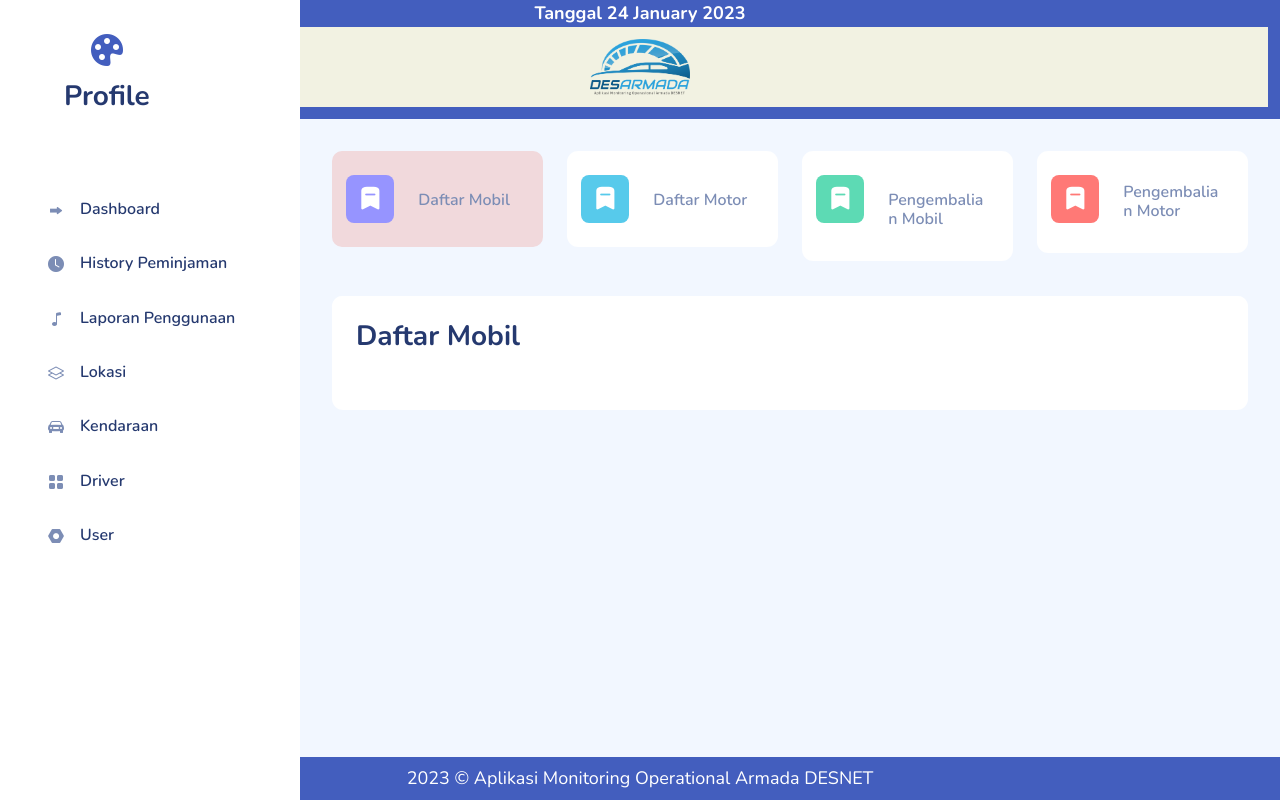
After one commit to AgungRamadhani26/DESARMADA_WEB, a CodeIgniter 4 app: template app/Views/dashboard_user/mobil.php in a window 1280 px wide. The commit adds this page. Run offline with PHP 8.4 and a stand-in for CodeIgniter, Linux system fonts and the light colour scheme; the template is opened without the code that fills it, so the values that code supplies are empty; some libraries are stand-ins or nearby versions; some web fonts are replaced.

Commit message:
Pemisahan User dan admin dan kerangka login

```diff
--- a/app/Config/Routes.php
+++ b/app/Config/Routes.php
@@ -32,12 +32,16 @@ $routes->set404Override();
 
 //Root
 $routes->get('/', 'Login::index');
+$routes->post('/login', 'Login::login');
 
 //Routes dashboard admin
 $routes->get('/dashboard_admin/mobil', 'Dashboard::daftar_mobil'); //menampilkan dashboard dan daftar mobil
 $routes->get('/dashboard_admin/motor', 'Dashboard::daftar_motor');
 $routes->get('/dashboard_admin/mobil_keluar', 'Dashboard::mobil_keluar');
 $routes->get('/dashboard_admin/motor_keluar', 'Dashboard::motor_keluar');
+
+//Routes dashboard user
+$routes->get('/dashboard_user/mobil', 'Dashboard::daftar_mobil_u');
 
 //Peminjaman
 $routes->get('/peminjaman/history_peminjaman', 'Peminjaman::history_peminjaman');
--- /dev/null
+++ b/app/Views/dashboard_user/mobil.php
@@ -0,0 +1,125 @@
+<?= $this->extend('layout/templete'); ?>
+
+<?= $this->section('content'); ?>
+
+<div class="page-content">
+    <section class="row">
+        <div class="col-12 col-lg-12">
+            <div class="row">
+
+                <div class="col-6 col-lg-3">
+                    <div class="card aktif">
+                        <div class="card-body">
+                            <div class="row">
+                                <div class="col-md-4">
+                                    <a href="/dashboard_admin/mobil" class="stats-icon purple">
+                                        <i class="iconly-boldBookmark"></i>
+                                    </a>
+                                </div>
+                                <div class="col-md-8">
+                                    <h6 class="text-muted font-semibold mt-3">Daftar Mobil</h6>
+                                </div>
+                            </div>
+                        </div>
+                    </div>
+                </div>
+
+                <div class="col-6 col-lg-3">
+                    <div class="card">
+                        <div class="card-body">
+                            <div class="row">
+                                <div class="col-md-4">
+                                    <a href="/dashboard_admin/motor" class="stats-icon blue">
+                                        <i class="iconly-boldBookmark"></i>
+                                    </a>
+                                </div>
+                                <div class="col-md-8">
+                                    <h6 class="text-muted font-semibold mt-3">Daftar Motor</h6>
+                                </div>
+                            </div>
+                        </div>
+                    </div>
+                </div>
+
+                <div class="col-6 col-lg-3">
+                    <div class="card">
+                        <div class="card-body">
+                            <div class="row">
+                                <div class="col-md-4">
+                                    <a href="/dashboard_admin/mobil_keluar" class="stats-icon green">
+                                        <i class="iconly-boldBookmark"></i>
+                                    </a>
+                                </div>
+                                <div class="col-md-8">
+                                    <h6 class="text-muted font-semibold mt-3">Pengembalian Mobil</h6>
+                                </div>
+                            </div>
+                        </div>
+                    </div>
+                </div>
+
+                <div class="col-6 col-lg-3">
+                    <div class="card">
+                        <div class="card-body">
+                            <div class="row">
+                                <div class="col-md-4">
+                                    <a href="/dashboard_admin/motor_keluar" class="stats-icon red">
+                                        <i class="iconly-boldBookmark"></i>
+                                    </a>
+                                </div>
+                                <div class="col-md-8">
+                                    <h6 class="text-muted font-semibold mt-2">Pengembalian Motor</h6>
+                                </div>
+                            </div>
+                        </div>
+                    </div>
+                </div>
+
+            </div>
+            <div class="row">
+                <div class="col-12">
+                    <div class="card">
+                        <div class="card-header">
+                            <h3>Daftar Mobil</h3>
+                        </div>
+                        <div class="card-body">
+                            <div class="row">
+                                <?php foreach ($mobil as $m) : ?>
+                                    <div class="col-md-3">
+                                        <div class="card mb-3 cardDashboard">
+                                            <img src="/assets/img_kendaraan/<?= $m['gambar']; ?>" alt="" height="190px">
+                                            <div class="card-body">
+                                                <h5 class="card-title"><?= $m["tipe_kendaraan"]; ?></h5>
+                                                <?php
+                                                $db = \Config\Database::connect();
+                                                $query = $db->query("SELECT nama_departemen AS lokasi FROM departemen WHERE departemen.id_departemen =" . $m['id_departemen'] . "");
+                                                $results = $query->getRowArray();
+                                                ?>
+                                                <p>Lokasi : <?= $results['lokasi'] ?></p>
+                                                <p>No Polisi : <?= $m['nomor_polisi'] ?></p>
+                                                <p class="fw-bold <?= ($m['pinjam'] == 0 ? 'text-success' : ($m['pinjam'] == 1 ? 'text-danger' : 'text-info')); ?>">
+                                                    Status : <?= ($m['pinjam'] == 0 ? 'Tersedia' : ($m['pinjam'] == 1 ? 'Tidak tersedia' : 'Service'));  ?>
+                                                </p>
+                                                <center>
+                                                    <?php
+                                                    if ($m['pinjam'] == 0) {
+                                                    ?>
+                                                        <a href="/peminjaman/pinjam_kendaraan/<?= $m['id_kendaraan'] ?>" class="btn btn-primary">Pinjam</a>
+                                                    <?php
+                                                    }
+                                                    ?>
+                                                </center>
+                                            </div>
+                                        </div>
+                                    </div>
+                                <?php endforeach; ?>
+                            </div>
+                        </div>
+                    </div>
+                </div>
+            </div>
+        </div>
+    </section>
+</div>
+
+<?= $this->endSection(); ?>
--- a/app/Views/layout/sidebar_user.php
+++ b/app/Views/layout/sidebar_user.php
@@ -19,8 +19,8 @@
             <!--Menu-menu yang ada di sidebar-->
             <div class="sidebar-menu">
                 <ul class="menu" id="menu">
-                    <li class="sidebar-item <?= $url == 'dashboardadmin' ? 'active' : '' ?>">
-                        <a href="/dashboardadmin" class='sidebar-link'>
+                    <li class="sidebar-item <?= $url == '/dashboard_user/mobil' ? 'active' : '' ?>">
+                        <a href="/dashboard_user/mobil" class='sidebar-link'>
                             <i class="bi bi-grid-fill"></i>
                             <span>Dashboard</span>
                         </a>
--- a/app/Views/layout/templete.php
+++ b/app/Views/layout/templete.php
@@ -36,7 +36,13 @@
     </header>
 
     <!--Load file sidebar-->
-    <?= $this->include('layout/sidebar_admin'); ?>
+    <?php
+    if (session()->get('level') == 1) {
+        echo $this->include('layout/sidebar_admin');
+    } elseif (session()->get('level') == 2) {
+        echo $this->include('layout/sidebar_user');
+    }
+    ?>
 
     <!--Footer Tampilan-->
     <footer>
```
Also changed, not shown: app/Controllers/Dashboard.php (+9 -0 lines), app/Controllers/Login.php (+67 -5 lines), app/Views/DashboarUser.php (deleted, +0 -9 lines), app/Views/dashboard_user/motor.php (added, +124 -0 lines), app/Views/dashboard_user/motor_keluar.php (added, +112 -0 lines), app/Views/login.php (+14 -6 lines).
